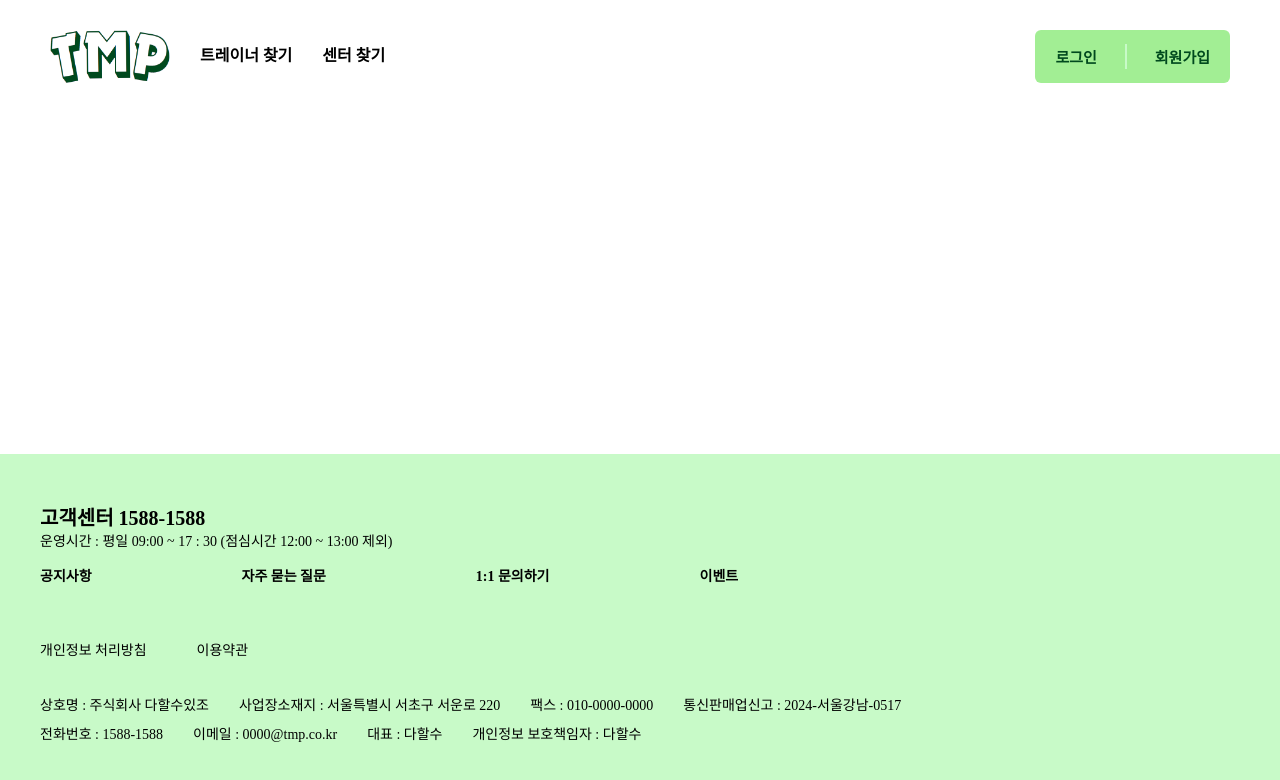
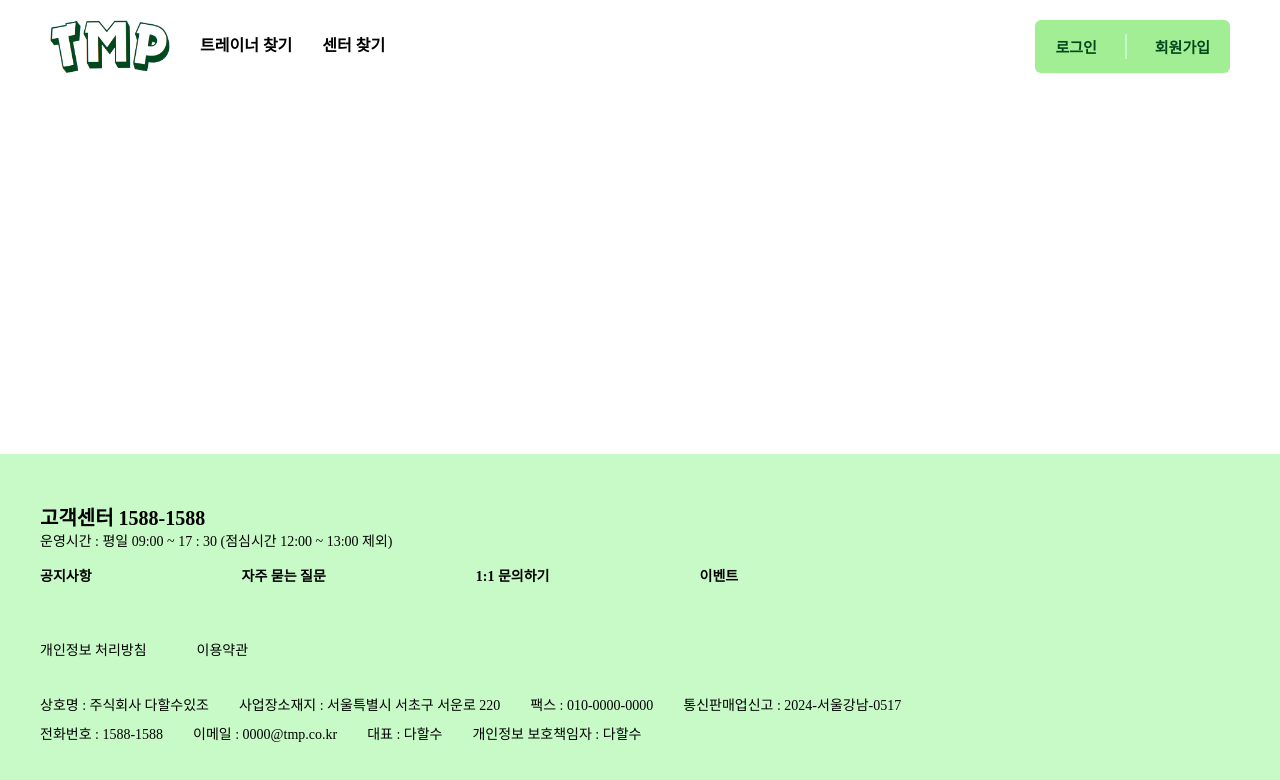
Before and after one commit to gaebonglee/TMP, a React (Create React App) app in the folder front-end/: page / in a window 1280 px wide. Shown: the top 780 px of the page. Built offline with nearby package versions, Linux system fonts and the light colour scheme.

Commit message:
헤더 padding수정

```diff
--- a/front-end/src/components/layout/Header.scss
+++ b/front-end/src/components/layout/Header.scss
@@ -3,7 +3,7 @@
 .header_container {
   margin: 0 50px;
   display: flex;
-  padding-top: 30px;
+  padding: 20px 0px;
 }
 
 .main_logo {
```
